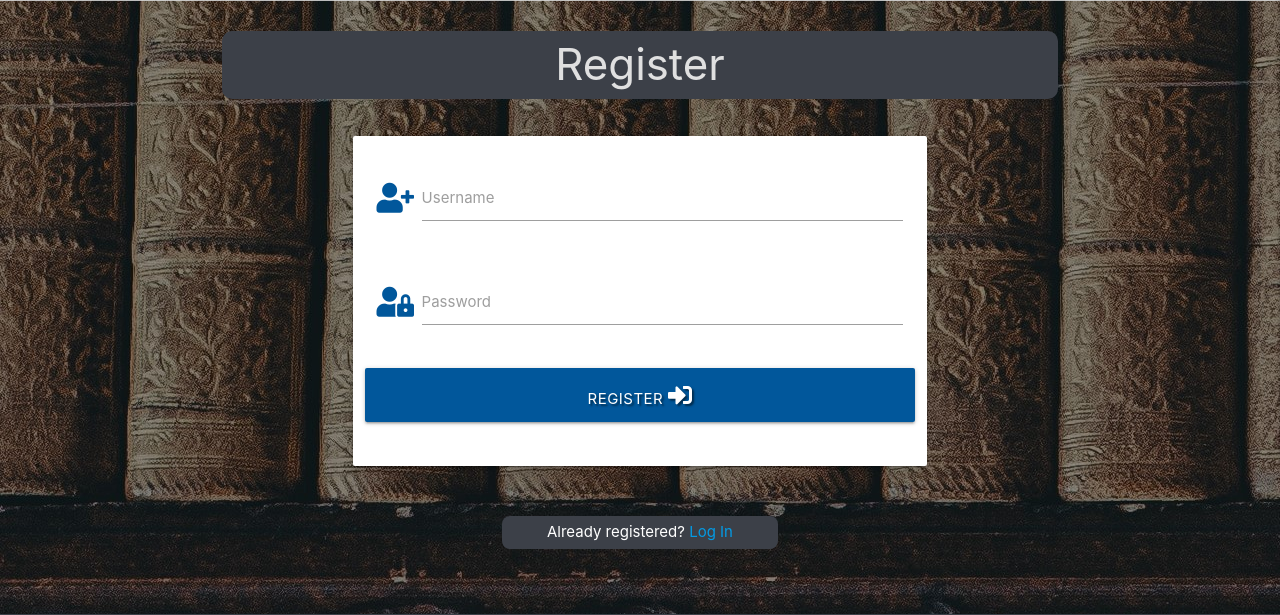
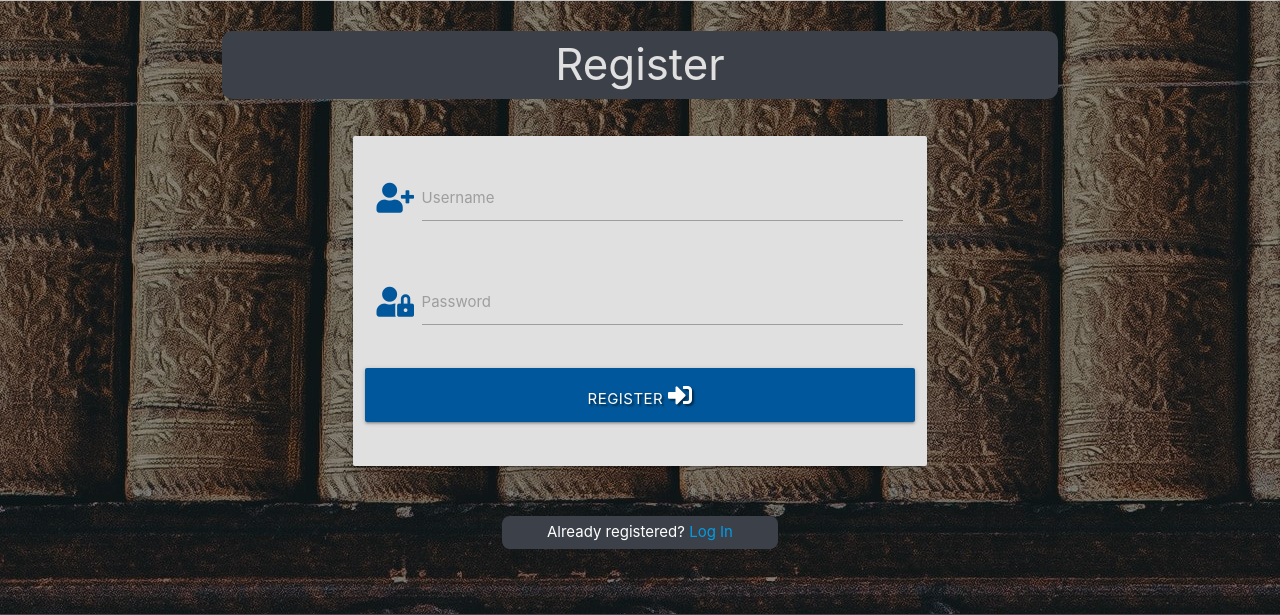
Before and after one commit to QuelleQim/MS3-the-reading, a Flask app: page /register in a window 1280 px wide. Shown: the part 403-1018 px from the top of the page. Run offline with Flask 2, Linux system fonts and the light colour scheme; some libraries are stand-ins or nearby versions; some web fonts are replaced.

Commit message:
Change color of card-panel in login.html and register.html

```diff
--- a/templates/information.html
+++ b/templates/information.html
@@ -2,5 +2,8 @@
 {% block content %}
 
 
+    <h3 class="header grey-text text-lighten-2 center-align">Information</h3>
+
+
 
 {% endblock %}
--- a/templates/login.html
+++ b/templates/login.html
@@ -5,7 +5,7 @@
 
     <div class="row">
         <form class="col s12 m8 offset-m2" method="POST" action="{{ url_for('login') }}">
-            <div class="card-panel">
+            <div class="card-panel grey lighten-2">
                 <!-- username -->
                 <div class="row">
 					<div class="input-field col s12">
--- a/templates/register.html
+++ b/templates/register.html
@@ -5,7 +5,7 @@
 
     <div class="row">
         <form class="col s12 m8 offset-m2" method="POST" action="{{ url_for('register') }}">
-            <div class="card-panel">
+            <div class="card-panel grey lighten-2">
                 <!-- username -->
                 <div class="row">
 					<div class="input-field col s12">
--- a/templates/reviews.html
+++ b/templates/reviews.html
@@ -4,7 +4,6 @@
 
 
     <h3 class="header grey-text text-lighten-2 center-align">All Reviews</h3>
-
 
 
     <div class="row card-content grey lighten-2">
```
